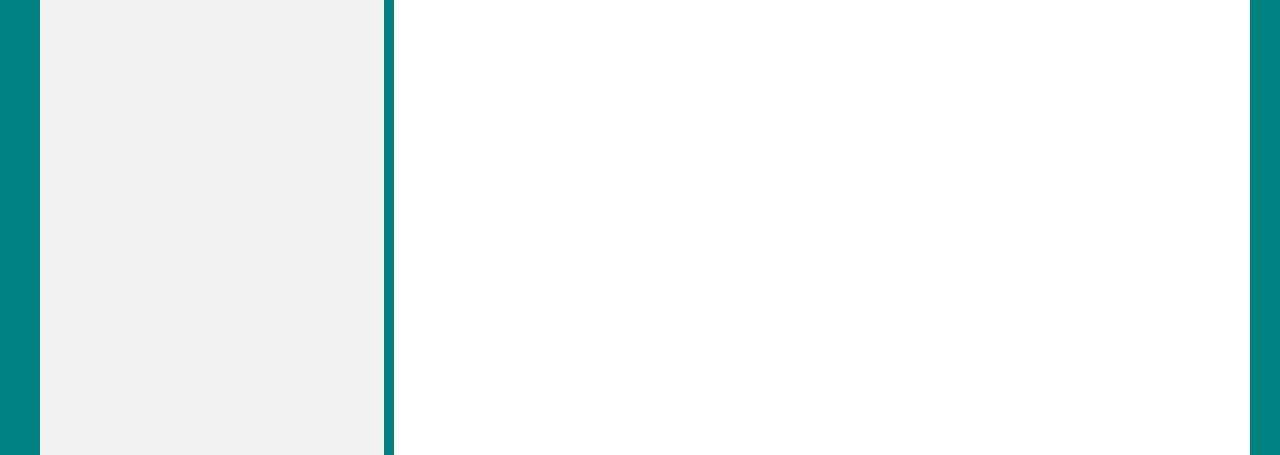
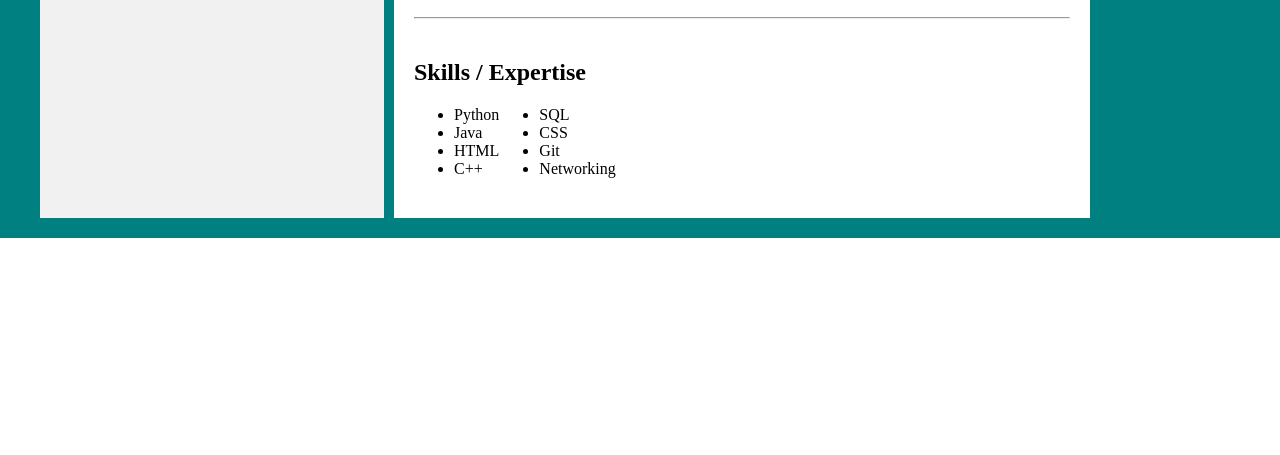
Before and after one commit to permagenna/permagenna.github.io, a plain HTML site: page index.html in a window 1280 px wide. Shown: the part 1052-1507 px from the top of the page. After the commit the page ends 1290 px from the top, so only its background shows below. Drawn offline with Linux system fonts and the light colour scheme.

Commit message:
First Completed Draft

```diff
--- a/index.html
+++ b/index.html
@@ -44,6 +44,8 @@
           <h3>Summer Worker</h3>
           <br>
           <p>Ministry of Fincance and Planning</p>
+          <br>
+          <br>
         </div>
       </div>
       <br>
@@ -55,6 +57,8 @@
           <h3>Ride Operator</h3>
           <br>
           <p>Cedar Point Amusement Park</p>
+          <br>
+          <br>
         </div>
       </div>
       <hr class = "pad">
@@ -67,6 +71,8 @@
           <h3>8 CSEC and 8 CAPE</h3>
           <br>
           <p>Jamaica College</p>
+          <br>
+          <br>
         </div>
       </div>
       <br>
@@ -78,12 +84,29 @@
           <h3>Major in Computer Science</h3>
           <br>
           <p>University of the West Indies</p>
+          <br>
+          <br>
         </div>
       </div>
 
 
       <hr class = "pad">
       <h2>Skills / Expertise</h2>
+      <div class = "year">
+        <div class = "details4">
+          <ul>
+            <li>Python</li>
+            <li>Java</li>
+            <li>HTML</li>
+            <li>C++</li>
+          </ul>
+        </div>
+        <div class = "details4">
+          <ul>
+            <li>SQL</li>
+            <li>CSS</li>
+            <li>Git</li>
+            <li>Networking</li>
     </section>
 
   </div>
--- a/styles.css
+++ b/styles.css
@@ -21,19 +21,21 @@
 .left {
   padding: 20px;
   background-color: #f1f1f1;
-  height: 1800px;
+  height: relative;
   grid-area: left;
   margin-top: 50px;
   margin-left: 40px;
+  margin-bottom: 20px;
 }
 
 .right {
   margin-top: 50px;
   background-color: white;
   grid-area: right;
-  height:1800px;
+  height:relative;
   padding:20px;
-  margin-right: 40px;
+  margin-right: 200px;
+  margin-bottom: 20px;
 }
 
 .contact {
@@ -113,3 +115,8 @@ header {
 .details3 {
   margin-right  : 106px;
 }
+
+.details4 {
+  margin-left  : 40px;
+  margin-bottom: 20px;
+}
```
